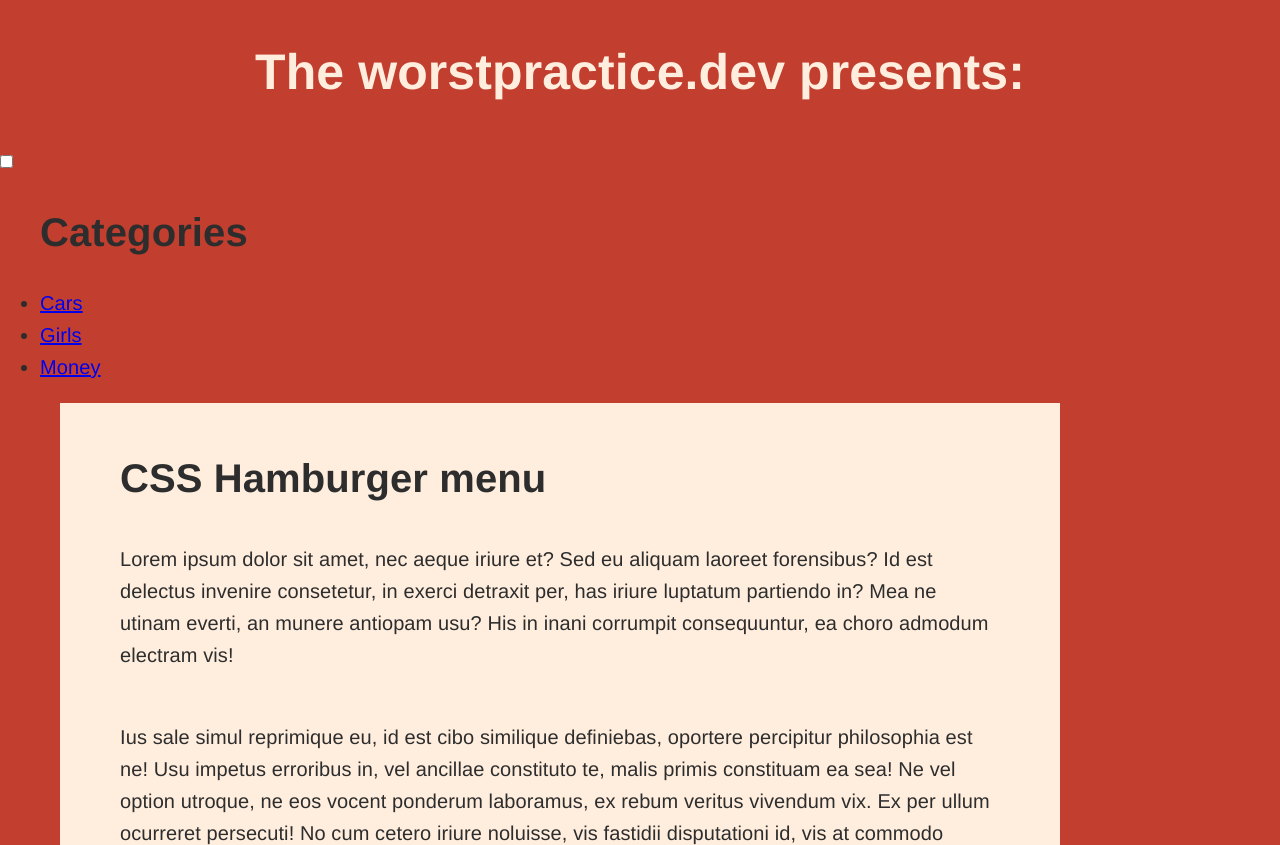
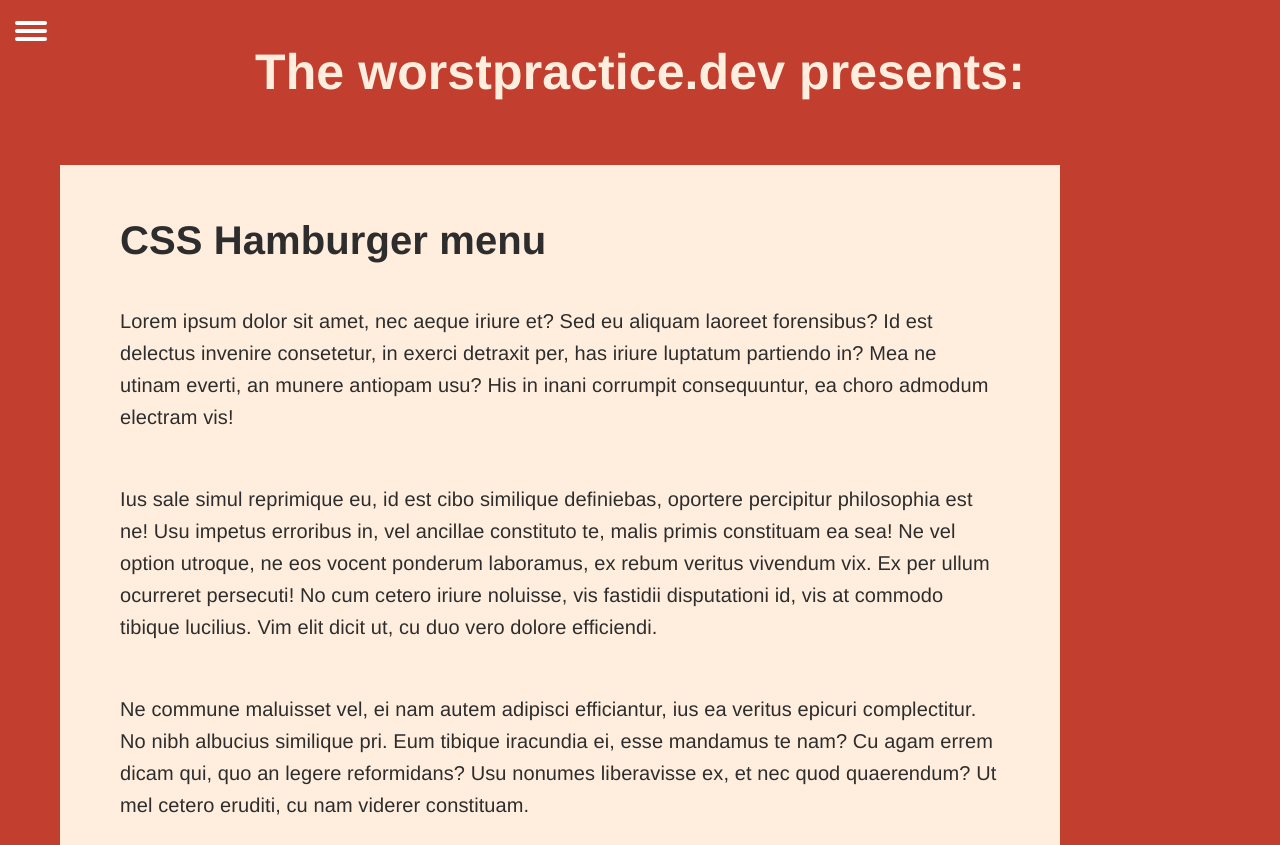
Before and after one commit to Gixx/worstpractice-css-hamburger-menu, a plain HTML site: page index.html in a window 1280 px wide. Shown: the top 845 px of the page. Drawn offline with Linux system fonts and the light colour scheme.

Commit message:
Finalizing the demo.

```diff
--- a/index.html
+++ b/index.html
@@ -23,9 +23,9 @@
                 <nav>
                     <h2 class="m-menu__title">Categories</h2>
                     <ul>
-                        <li><a href="#cars" class="m-menu__link -current">Cars</a></li>
-                        <li><a href="#girls" class="m-menu__link">Girls</a></li>
-                        <li><a href="#money" class="m-menu__link">Money</a></li>
+                        <li><a href="index.html" class="m-menu__link -current">Cars</a></li>
+                        <li><a href="index.html" class="m-menu__link">Girls</a></li>
+                        <li><a href="index.html" class="m-menu__link">Money</a></li>
                     </ul>
                 </nav>
             </div>
--- a/menu.css
+++ b/menu.css
@@ -0,0 +1,91 @@
+.m-menu {
+    position: fixed;
+    top: 0;
+    left: 0;
+    width: 100vw;
+    height: 100vh;
+    z-index: 100;
+    pointer-events: none;
+    margin: 0;
+    padding: 0;
+}
+
+.m-menu__backdrop {
+    z-index: 1;
+    position: fixed;
+    top: 0;
+    left: 0;
+    width: 100%;
+    height: 100%;
+    background-color: rgba(255, 255, 255, 0.5);
+    opacity: 0;
+    transition: opacity 500ms ease-out;
+    pointer-events: none;
+}
+
+.m-menu__burger {
+    z-index: 2;
+    position: absolute;
+    width: 4rem;
+    height: 4rem;
+    top: 1.1rem;
+    left: 1.1rem;
+    padding: 0.6rem 0.4rem;
+}
+
+.m-menu__burger span {
+    display: block;
+    width: 3.2rem;
+    height: 0.4rem;
+    margin: 0.4rem 0;
+    position: relative;
+    background: rgba(255, 255, 255, 1);
+    border-radius: 0.3rem;
+}
+
+.m-menu__toggle {
+    z-index: 3;
+    position: absolute;
+    width: 4rem;
+    height: 4rem;
+    top: 1.1rem;
+    left: 1.1rem;
+    cursor: pointer;
+    opacity: 0;
+    outline: 1px solid black;
+    pointer-events: all;
+}
+
+.m-menu__content {
+    z-index: 4;
+    position: absolute;
+    top: 0;
+    left: 0;
+    overflow: auto;
+    width: 30rem;
+    height: 100vh;
+    margin: 0;
+    padding: 0 0 2rem 0;
+    background: rgba(230, 230, 230, 1);
+    transform-origin: 0 0;
+    transform: translateX(-31.5rem);
+    transition: transform 0.5s cubic-bezier(0.77,0.2,0.05,1.0);
+    pointer-events: all;
+    box-shadow: 0 0 1rem 0 rgba(0, 0, 0, 0.75);
+}
+
+.m-menu__toggle:checked {
+    top: 0;
+    left: 0;
+    width: 100%;
+    height: 100%;
+    margin: 0;
+}
+
+.m-menu__toggle:checked ~ .m-menu__content {
+    transform: none;
+}
+
+.m-menu__toggle:checked ~ .m-menu__backdrop {
+    opacity: 1;
+}
```
